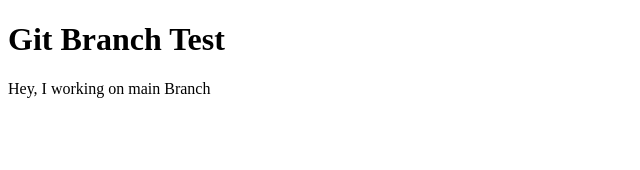
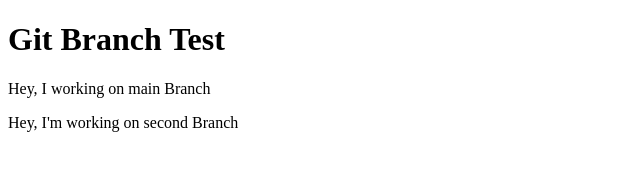
Before and after one commit to musabbirhossen/branch-test, a plain HTML site: page index.html in a window 1280 px wide. Shown: the whole page, without its empty margins (0-640 px from the left). Drawn offline with Linux system fonts and the light colour scheme.

Commit message:
second b

```diff
--- a/index.html
+++ b/index.html
@@ -10,6 +10,7 @@
 
     <h1>Git Branch  Test</h1>
     <p>Hey, I working on main Branch</p>
+    <p>Hey, I'm working on second Branch</p>
 
 </body>
 </html>
```
